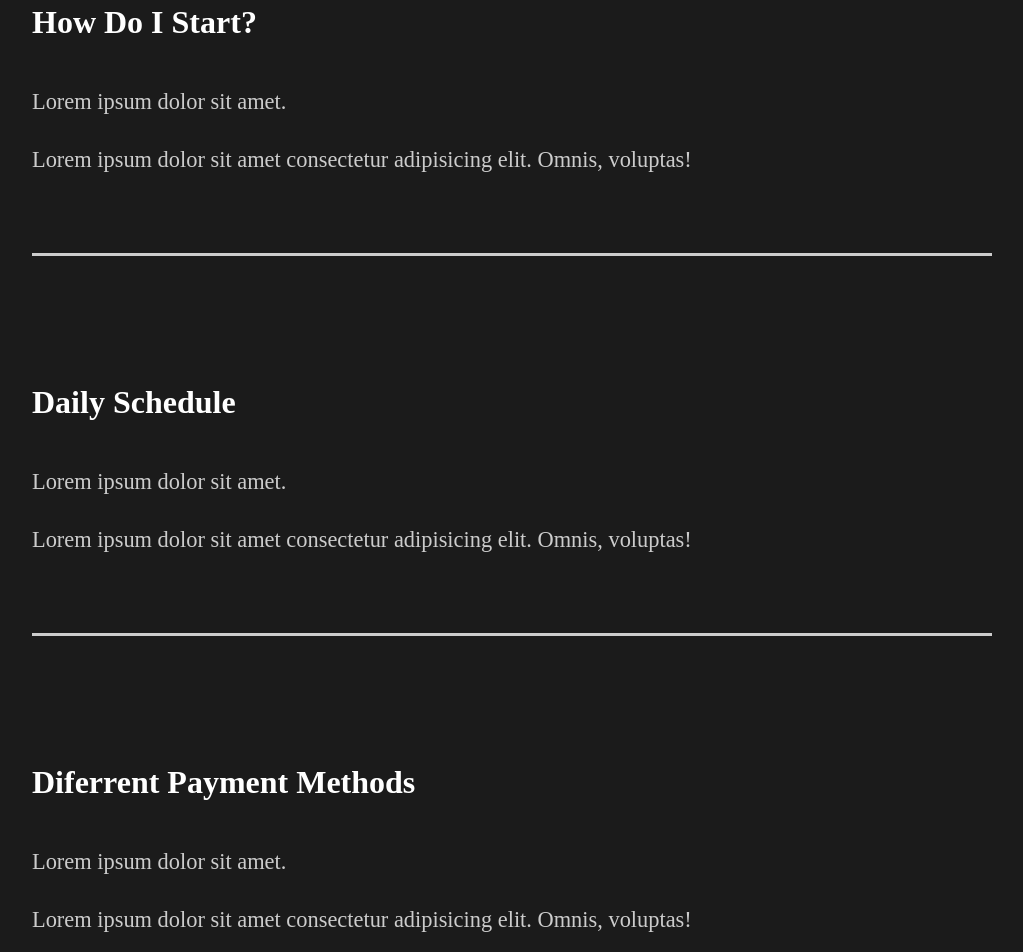
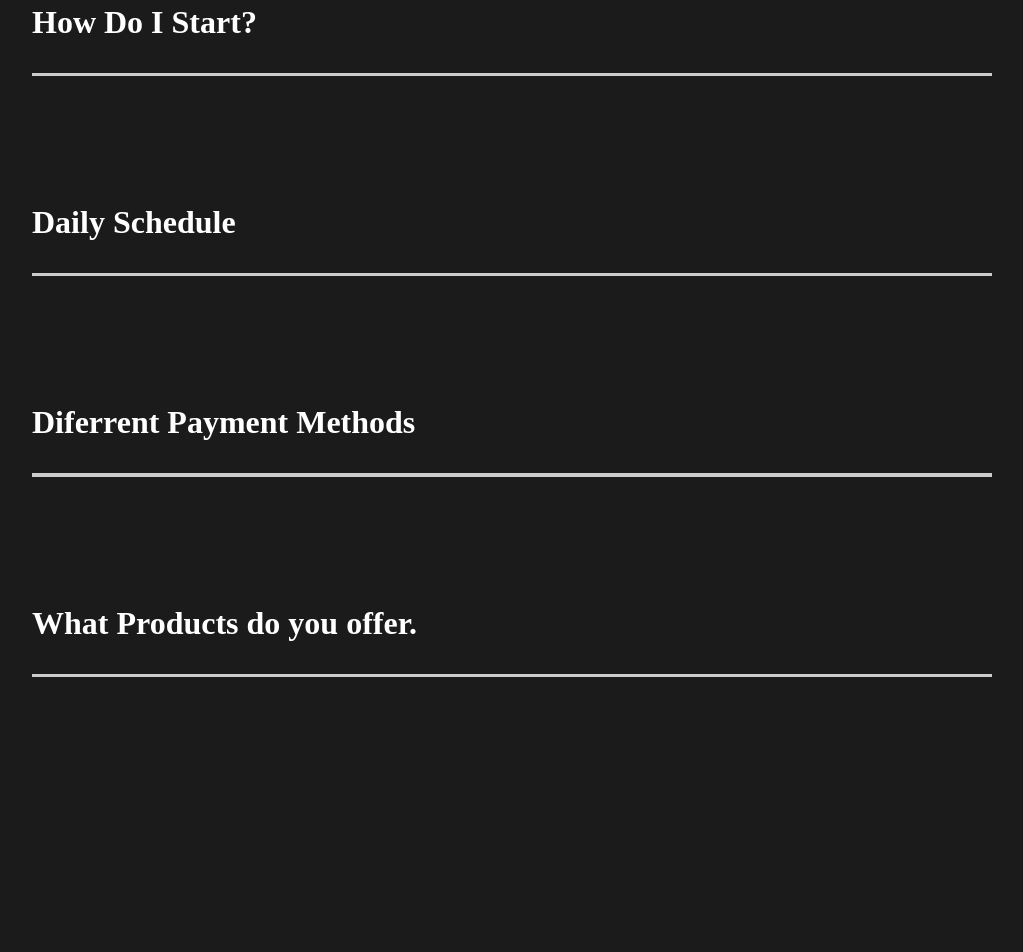
Before and after one commit to patelharsh9797/capture-clone-developedByEd, a React (Vite) app: page / in a window 1280 px wide. Shown: the part 2240-3192 px from the top of the page, without its empty margins (128-1151 px from the left). After the commit the page ends 3077 px from the top, so only its background shows below. Built offline with nearby package versions, Linux system fonts and the light colour scheme; a web font is replaced by a local one.

Commit message:
5. Added Scroll Animation and fixed faqSection Animation

```diff
--- a/src/animation.jsx
+++ b/src/animation.jsx
@@ -77,3 +77,14 @@ export const sliderContainer = {
     transition: { staggerChildren: 0.1, ease: "easeOut" },
   },
 };
+
+export const scrollReveal = {
+  hidden: { opacity: 0, scale: 1.2, transition: { duration: 0.5 } },
+  show: {
+    opacity: 1,
+    scale: 1,
+    transition: {
+      duration: 0.5,
+    },
+  },
+};
--- a/src/components/FaqSection.jsx
+++ b/src/components/FaqSection.jsx
@@ -1,97 +1,97 @@
 import React from "react";
 import styled from "styled-components";
+import { LayoutGroup } from "framer-motion";
+import Toggle from "./Toggle";
+import { useScroll } from './useScroll'
+
+// TODO
+import { fade } from "../animation";
 
 // TODO Importing Styled components from 'style.jsx'
 import { About } from "../style";
 
 const FaqSection = () => {
+  const [elem, controls] = useScroll();
+
   return (
-    <Faq>
+    <Faq variants={fade} ref={elem} animate={controls} initial="hidden">
+      <div className='faqBox'>
         <h2>
           Any Questions <span>FAQ</span>
         </h2>
-
-      <div className="question">
-        <h4>How Do I Start?</h4>
+        <LayoutGroup>
+          <Toggle title="How Do I Start?">
             <div className="answer">
               <p>Lorem ipsum dolor sit amet.</p>
               <p>
-            Lorem ipsum dolor sit amet consectetur adipisicing elit. Omnis,
-            voluptas!
+                Lorem ipsum dolor sit, amet consectetur adipisicing elit. Sequi
+                autem accusamus ex laboriosam porro, adipisci quam voluptatum
+                magnam placeat corporis.
               </p>
             </div>
-        <div className="faq-line"></div>
-      </div>
-
-      <div className="question">
-        <h4>Daily Schedule</h4>
+          </Toggle>
+          <Toggle title="Daily Schedule">
             <div className="answer">
               <p>Lorem ipsum dolor sit amet.</p>
               <p>
-            Lorem ipsum dolor sit amet consectetur adipisicing elit. Omnis,
-            voluptas!
+                Lorem ipsum dolor sit, amet consectetur adipisicing elit. Error,
+                totam.
               </p>
             </div>
-        <div className="faq-line"></div>
-      </div>
-
-      <div className="question">
-        <h4>Diferrent Payment Methods</h4>
+          </Toggle>
+          <Toggle title="Diferrent Payment Methods">
             <div className="answer">
               <p>Lorem ipsum dolor sit amet.</p>
               <p>
-            Lorem ipsum dolor sit amet consectetur adipisicing elit. Omnis,
-            voluptas!
+                Lorem ipsum, dolor sit amet consectetur adipisicing elit.
+                Necessitatibus, neque.
               </p>
             </div>
-        <div className="faq-line"></div>
-      </div>
-
-      <div className="question">
-        <h4>What Products do you offer.</h4>
+          </Toggle>
+          <Toggle title="What Products do you offer.">
             <div className="answer">
               <p>Lorem ipsum dolor sit amet.</p>
               <p>
-            Lorem ipsum dolor sit amet consectetur adipisicing elit. Omnis,
-            voluptas!
+                Lorem ipsum, dolor sit amet consectetur adipisicing elit.
+                Necessitatibus, neque.
               </p>
             </div>
-        <div className="faq-line"></div>
+          </Toggle>
+        </LayoutGroup>
       </div>
     </Faq>
   );
 };
 
-// TODO styled components
 const Faq = styled(About)`
-  display: block;
 
+ .faqBox{
+  width:100%;
+  display:block;
+ }
   span {
     display: block;
   }
-
   h2 {
     padding-bottom: 2rem;
     font-weight: lighter;
   }
-
   .faq-line {
+    background: #cccccc;
+    height: 0.2rem;
+    margin: 2rem 0rem;
     width: 100%;
-    background-color: #ccc;
-    height: 0.2rem;
-    margin: 2rem 0;
   }
-
   .question {
-    padding: 3rem 0;
+    padding: 3rem 0rem;
     cursor: pointer;
   }
-
   .answer {
-    padding: 2rem 0;
+    padding: 2rem 0rem;
     p {
-      padding: 1rem 0;
+      padding: 1rem 0rem;
     }
   }
 `;
+
 export default FaqSection;
--- a/src/components/ServicesSection.jsx
+++ b/src/components/ServicesSection.jsx
@@ -1,10 +1,12 @@
 import React from "react";
 import styled from "styled-components";
+import { fade } from "../animation";
+import { useScroll } from "./useScroll";
 
 // TODO Importing Styled components from 'style.jsx'
 import { About, Description, Image } from "../style";
 
-// import images && icons
+// TODO import images && icons
 import home2 from "../img/home2.png";
 import clock from "../img/clock.svg";
 import money from "../img/money.svg";
@@ -12,8 +14,9 @@ import diaphragm from "../img/diaphragm.svg";
 import teamwork from "../img/teamwork.svg";
 
 const ServicesSection = () => {
+  const [element, controls] = useScroll();
   return (
-    <Services>
+    <Services variants={fade} animate={controls} initial="hidden" ref={element}>
       <Description>
         <h2>
           High <span>quality</span> services
--- /dev/null
+++ b/src/components/Toggle.jsx
@@ -0,0 +1,16 @@
+import React, { useState } from "react";
+import { motion } from "framer-motion";
+
+const Toggle = ({ children, title }) => {
+  const [toggle, setToggle] = useState(false);
+
+  return (
+    <motion.div layout className="question" onClick={() => setToggle(!toggle)}>
+      <motion.h4 layout>{title}</motion.h4>
+      {toggle ? children : ""}
+      <div className="faq-line"></div>
+    </motion.div>
+  );
+};
+
+export default Toggle;
--- /dev/null
+++ b/src/components/useScroll.jsx
@@ -0,0 +1,18 @@
+import { useEffect } from "react";
+import { useInView } from "react-intersection-observer";
+import { useAnimation } from "framer-motion";
+
+export const useScroll = () => {
+  const controls = useAnimation();
+  const [element, view] = useInView({ threshold: 0.5 });
+
+  useEffect(() => {
+    if (view) {
+      controls.start("show");
+    } else {
+      controls.start("hidden");
+    }
+  }, [controls, view]);
+
+  return [element, controls];
+};
--- a/src/pages/OurWork.jsx
+++ b/src/pages/OurWork.jsx
@@ -1,6 +1,7 @@
 import React from "react";
 import styled from "styled-components";
 import { Link } from "react-router-dom";
+import { useScroll } from "../components/useScroll";
 
 // TODO Animations
 import { motion } from "framer-motion";
@@ -11,6 +12,7 @@ import {
   lineAnim,
   slider,
   sliderContainer,
+  scrollReveal,
 } from "../animation";
 
 // Importing Images
@@ -19,6 +21,9 @@ import tracer from "../img/theracer-small.png";
 import goodTimes from "../img/goodtimes-small.png";
 
 const OurWork = () => {
+  const [element1, controls1] = useScroll();
+  const [element2, controls2] = useScroll();
+
   return (
     <Work
       variants={pageAnimation}
@@ -48,7 +53,12 @@ const OurWork = () => {
         </Link>
       </Movie>
 
-      <Movie>
+      <Movie
+        ref={element1}
+        variants={fade}
+        animate={controls1}
+        initial="hidden"
+      >
         <motion.h2 variants={fade}>The Racer</motion.h2>
         <motion.div variants={lineAnim} className="line"></motion.div>
         <Link to="/work/the-racer">
@@ -62,7 +72,12 @@ const OurWork = () => {
         </Link>
       </Movie>
 
-      <Movie>
+      <Movie
+        ref={element2}
+        variants={scrollReveal}
+        animate={controls2}
+        initial="hidden"
+      >
         <motion.h2 variants={fade}>Good Times</motion.h2>
         <motion.div variants={lineAnim} className="line"></motion.div>
         <Link to="/work/the-racer">
@@ -105,7 +120,7 @@ const Work = styled(motion.div)`
   }
 `;
 
-const Movie = styled.div`
+const Movie = styled(motion.div)`
   padding-bottom: 10rem;
 `;
 
--- a/src/style.jsx
+++ b/src/style.jsx
@@ -1,6 +1,7 @@
 import styled from "styled-components";
+import { motion } from "framer-motion";
 
-export const About = styled.div`
+export const About = styled(motion.div)`
   min-height: 90vh;
   color: white;
   display: flex;
```
Lines whose indentation alone changed are shown as unchanged.
